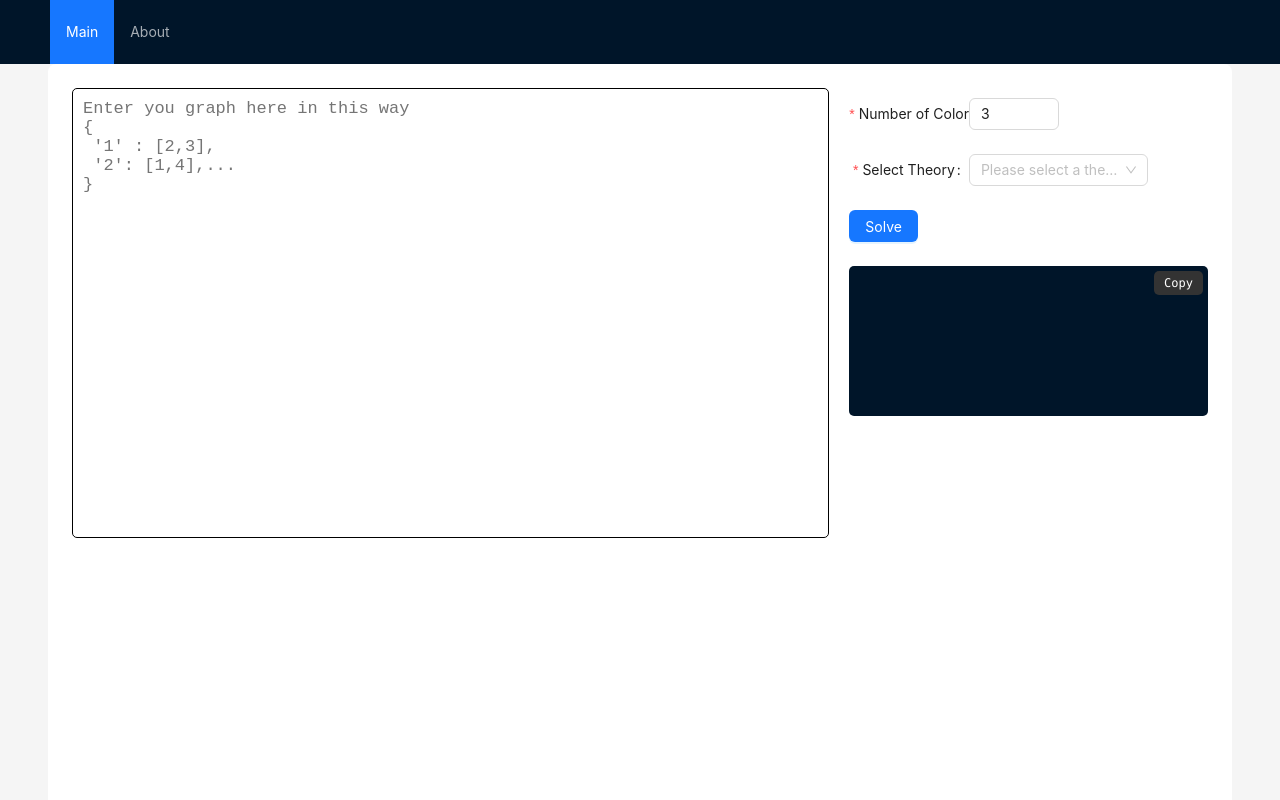
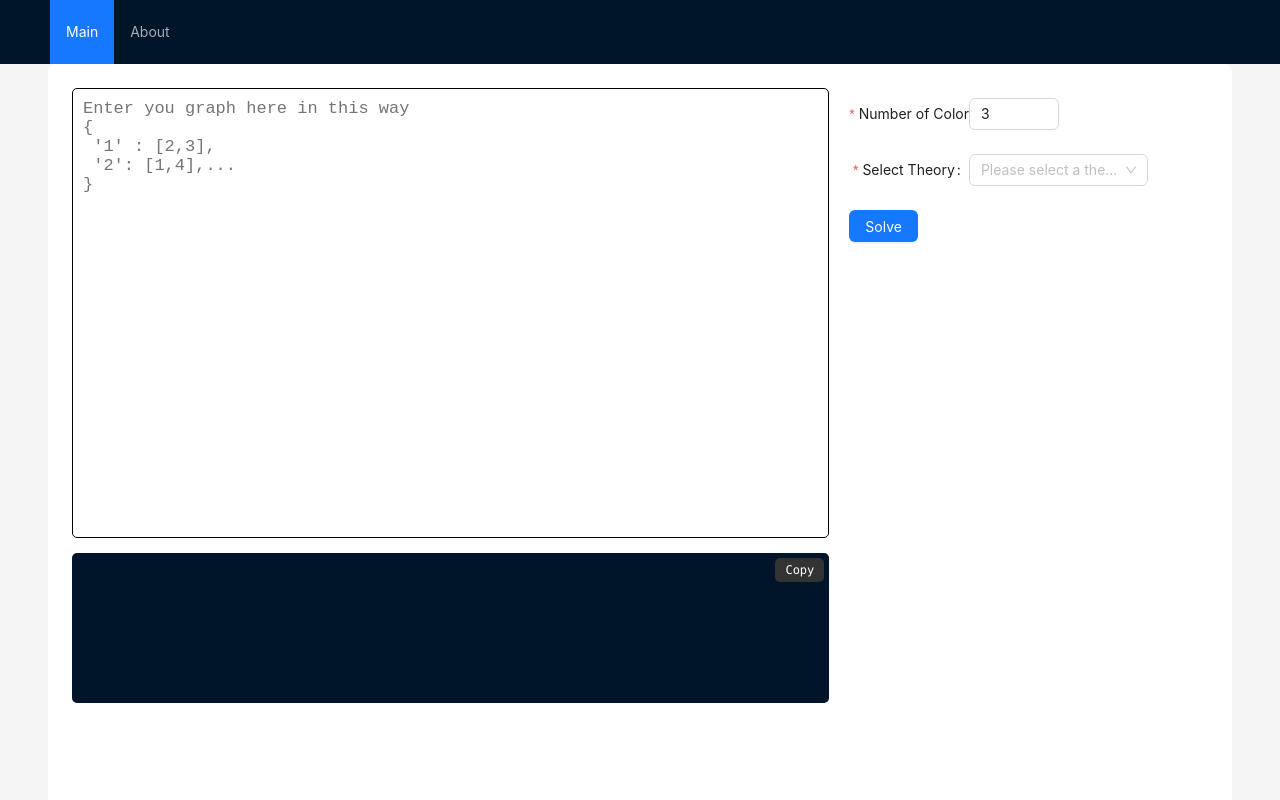
Before and after one commit to guretskiysemyon/k-colorable-reduction-web, a React (Create React App) app: page / in a window 1280 px wide. Shown: the top 800 px of the page. Built offline with nearby package versions, Linux system fonts and the light colour scheme.

Commit message:
DEcomposition to InputComponents

```diff
--- a/src/Components/ContentComponent.jsx
+++ b/src/Components/ContentComponent.jsx
@@ -8,6 +8,7 @@ import NetworkGraph from './NetworkGraph';
 import OutputComponent from './Modules/OutputComponent';
 import useFetching from '../Hooks/useFetching';
 import { read } from 'graphlib-dot';
+import InputComponent from './InputComponents';
 
 const { Content} = Layout;
 
@@ -22,28 +23,32 @@ function ContentComponent() {
 
 
     const [inputGraph, setInputGraph] = useState(null)
-    const [strGraph, setStrInputGraph] = useState("")
-    const [inputData, setInputData] = useState({
+    // const [strGraph, setStrInputGraph] = useState("")
+    // const [inputData, setInputData] = useState({
+    //     numColors: 3,
+    //     theory : undefined
+    // })
+
+    const [coloringGraph, setColoringGraph] = useState({
       numColors: 3,
-        theory : undefined
+      coloring : null
     })
-
-
     const [output, setOutput] = useState("")
     const { fetchedData, error, fetchGraph } = useFetching();
 
 
 
     function showResult(data){
-      console.log(data)
-
+      //console.log(data)
+      let text = data.formula + "\n"
       //setColorMap(data.solution)
       if (data.result === "unsat"){
-        setOutput("Not Colorable")
+        text += "Not Colorable"
+        setOutput(text)
         return
       }
-      let text = "Colorable\n"
-      console.log(data.solution)
+      text += "Colorable\n"
+      //console.log(data.solution)
       for (const key in data.solution) {
         if (data.solution.hasOwnProperty(key)) {  // This check is necessary to ensure you only access properties defined on the object itself
           text += key + ": " + data.solution[key] + "\n";
@@ -54,12 +59,13 @@ function ContentComponent() {
     }
 
     useEffect(() => {
+
       if (fetchedData)
           showResult(fetchedData);
     },[fetchedData])
 
-    function parse() {
-      console.log('Starting parse with strGraph:', strGraph); // Log input
+    function parse(strGraph) {
+      //console.log('Starting parse with strGraph:', strGraph); // Log input
       try {
           const parsedGraph = read(strGraph);
           return parsedGraph
@@ -69,19 +75,21 @@ function ContentComponent() {
       }
     }
 
-
-    useEffect(() => {
-      // Define a function inside useEffect to perform the fetch
-      async function createGraphObj() {
+    async function createGraphAndFetchResult(strGraph, inputData) {
 
       if (strGraph && inputData.numColors  && inputData.theory) {
         setOutput("")
         try {
-            const parsedGraph = parse();
+          const parsedGraph = parse(strGraph);
           setInputGraph(parsedGraph);
-            console.log(strGraph)
+          console.log(parsedGraph)
 
-            fetchGraph(strGraph, inputData.numColors, inputData.theory);
+          await fetchGraph(strGraph, inputData.numColors, inputData.theory);
+          console.log(fetchedData.solution)
+          setColoringGraph({
+            numColors: inputData.numColors,
+            coloring : fetchedData ? fetchedData.solution : null
+          })
           // console.log(fetchedData)
           // showResult(data);
           // showResult(fetchedData); // Call showResult only when both conditions are met
@@ -94,11 +102,7 @@ function ContentComponent() {
             console.log(err)
         }
       }
-      }// Call the function once the effect is run
-
-      createGraphObj()
-
-  }, [inputData]);
+    }
 
 
 
@@ -112,23 +116,18 @@ function ContentComponent() {
           }}
         >
           <Content className='content'>
+          <InputComponent createAndFetch={createGraphAndFetchResult} />
           <Row>
             <Col
-              className="column"
-              span={16}>
-            <MyEditor strInputGraph={strGraph} setStrInputGraph= {setStrInputGraph}/>
-            </Col>
-            <Col
-              className="column_small"
-              span={8}>
-              <ParametersForm numColors={inputData.numColors}  selectedTheory={inputData.theory} setData={setInputData}/>
+              span={16}
+            >
               <OutputComponent text={output}/>
             </Col>
           </Row>
           <Row>
             {error
             ? <p>Error fetching data: {error.message}</p>
-            : <NetworkGraph numberColors={inputData.numColors} nodeColors={fetchedData ? fetchedData.solution : null} graphObj= {inputGraph}/>
+            : <NetworkGraph coloringGraph={coloringGraph} graphObj= {inputGraph}/>
 
             }
 
--- /dev/null
+++ b/src/Components/InputComponents.jsx
@@ -0,0 +1,48 @@
+
+import React, { useState, useEffect} from 'react';
+import { Col, Row } from 'antd';
+import {Layout, theme } from 'antd';
+import MyEditor from './Editor';
+import ParametersForm from './ParametersForm';
+import NetworkGraph from './NetworkGraph';
+import OutputComponent from './Modules/OutputComponent';
+import useFetching from '../Hooks/useFetching';
+import { read } from 'graphlib-dot';
+
+
+function InputComponent({createAndFetch}) {
+    const defaultValue = 3;
+    const [strGraph, setStrInputGraph] = useState("")
+    const [inputData, setInputData] = useState({
+        numColors: defaultValue,
+        theory : undefined
+    })
+
+    useEffect(()=> {
+        console.log(inputData)
+        if (inputData.numColors && inputData.theory && strGraph){
+            createAndFetch(strGraph, inputData)
+            //console.log("Called")
+        }
+
+    }, [inputData])
+
+
+    return (
+        <Row>
+            <Col
+              className="column"
+              span={16}>
+            <MyEditor strInputGraph={strGraph} setStrInputGraph= {setStrInputGraph}/>
+            </Col>
+            <Col
+              className="column_small"
+              span={8}>
+              <ParametersForm setData={setInputData}/>
+
+            </Col>
+          </Row>
+    );
+}
+
+export default InputComponent;
--- a/src/Components/NetworkGraph.jsx
+++ b/src/Components/NetworkGraph.jsx
@@ -1,15 +1,15 @@
-import React, { useEffect, useRef } from 'react';
+import React, { useState,useEffect, useRef } from 'react';
 import { Network } from 'vis-network';
 import { DataSet } from 'vis-data';
 
-const NetworkGraph = ({graphObj, nodeColors,numberColors}) => {
+const NetworkGraph = ({graphObj, coloringGraph}) => {
     const networkRef = useRef(null);
     const graphRef = useRef({nodes: null, edges: null})
+    const [graphFinished, setGraphFinished] = useState(false)
 
 
-    const colors = generateColors(numberColors)
     function generateColors(numColors) {
-        let colors = [];
+        const colors = [];
         for (let i = 0; i < numColors; i++) {
             let hue = i * 360 / numColors;
             colors.push(`hsl(${hue}, 50%, 50%)`);
@@ -18,7 +18,25 @@ const NetworkGraph = ({graphObj, nodeColors,numberColors}) => {
       }
 
     function createGraph (){
+        setGraphFinished(false)
+        // console.log(graphObj.nodes())
+        // console.log(graphObj.edges())
+        // console.log("Node Data Being Added", graphObj.nodes().map(nodeId => {
+        //   const nodeDetails = graphObj._nodes[nodeId];
+        //   return {
+        //     id: nodeId,
+        //     label: nodeDetails.label || nodeId,
+        //     font: { color: '#ffffff' }
+        //   };
+        // }));
 
+        // console.log("Edge Data Being Added", graphObj.edges().map(edge => {
+        //   return {
+        //     from: edge.v,
+        //     to: edge.w,
+        //     color: "#2a84de"
+        //   };
+        // }));
 
         const nodes = new DataSet(
             graphObj.nodes().map(nodeId => {
@@ -27,7 +45,6 @@ const NetworkGraph = ({graphObj, nodeColors,numberColors}) => {
               return {
                 id: nodeId,
                 label: nodeDetails.label || nodeId, // Use label from node details or default to nodeId if label is missing
-                // title: nodeDetails.title || '', // Optionally, if you need to include titles and they exist in nodeDetails
                 font: {
                   color: '#ffffff' // Set the font color to white
                 }
@@ -39,31 +56,31 @@ const NetworkGraph = ({graphObj, nodeColors,numberColors}) => {
         graphObj.edges().map(edge => ({
             from: edge.v,
             to: edge.w,
-        //   arrows: 'to',
             color: "#2a84de"
         }))
         );
 
 
-        // console.log(Array.from(nodes.get()));  // Log nodes to console
-        // console.log(Array.from(edges.get()));  // Log edges to console
+
         return [nodes, edges]
 
 
     };
 
     useEffect(() => {
-        if (!nodeColors || !graphRef.current.nodes) return;
+
+        if (!coloringGraph.coloring || !graphFinished || !graphRef.current.nodes) return;
 
 
+        const colors = generateColors(coloringGraph.numColors)
 
-        const updates = Object.keys(nodeColors).map(key => ({
+        const updates = Object.keys(coloringGraph.coloring).map(key => ({
             id: key,
-            color: colors[nodeColors[key]]
+            color: colors[coloringGraph.coloring[key]]
         }));
-        console.log(updates)
+
         graphRef.current.nodes.update(updates);  // Efficiently update colors
-    }, [nodeColors]);  // Re-run this effect only when nodeColors changes
+    }, [coloringGraph, graphFinished]);  // Re-run this effect only when nodeColors changes
 
     useEffect(() => {
 
@@ -81,12 +98,14 @@ const NetworkGraph = ({graphObj, nodeColors,numberColors}) => {
             edges: edges
         };
         const network = new Network(networkRef.current, graphRef.current, options);
+        setGraphFinished(true)
         // console.log(nodesRef.current)
         // console.log(edgesRef.current)
         return () => {
             if (network) {
               network.destroy();
             }
+            setGraphFinished(false);
           };
     }, [graphObj]);
 
--- a/src/Hooks/useFetching.js
+++ b/src/Hooks/useFetching.js
@@ -6,6 +6,8 @@ function useFetching() {
     const [error, setError] = useState(null);
 
     const fetchGraph = async (strGraph, numColors, theory) => {
+        setError(null)
+        setFetchedData(null)
         const dataToSend = {
             graph: strGraph,
             k: numColors,
```
Lines whose indentation alone changed are shown as unchanged.
